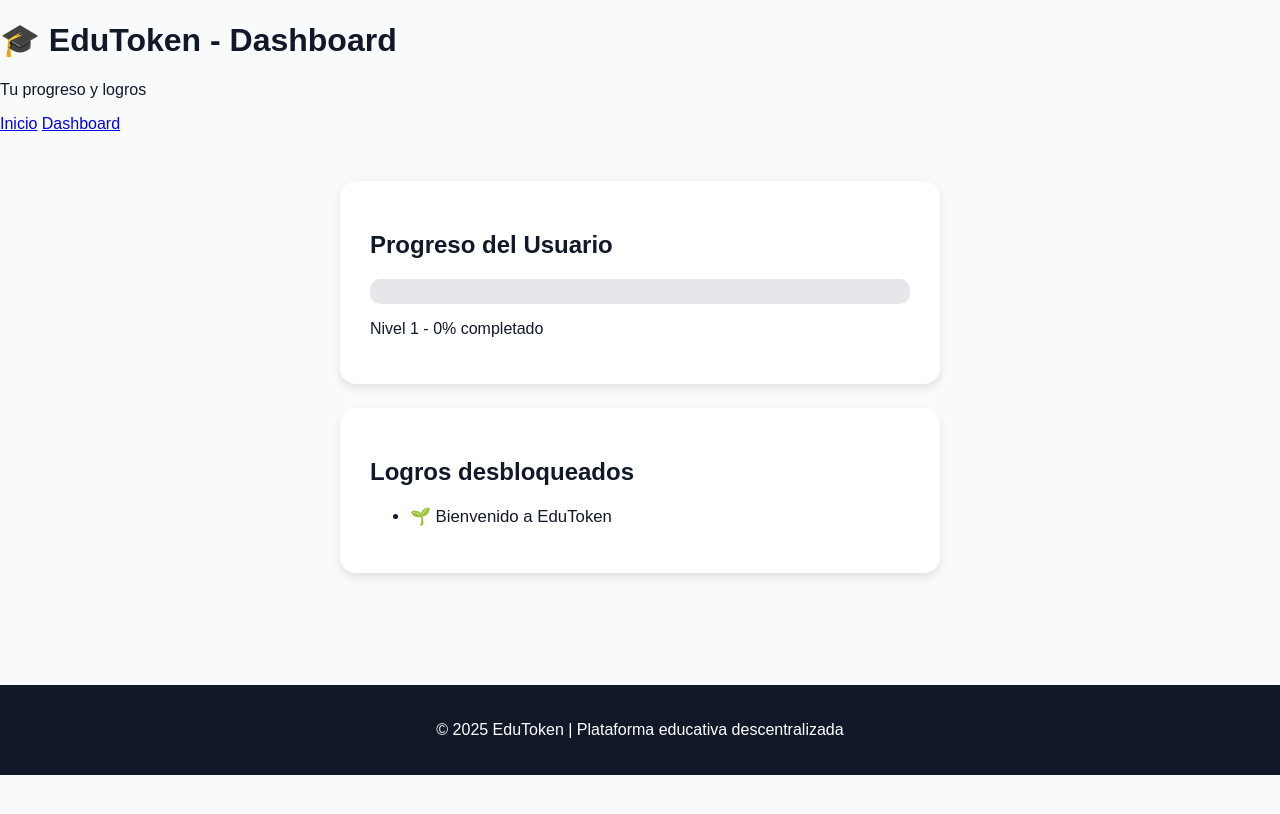
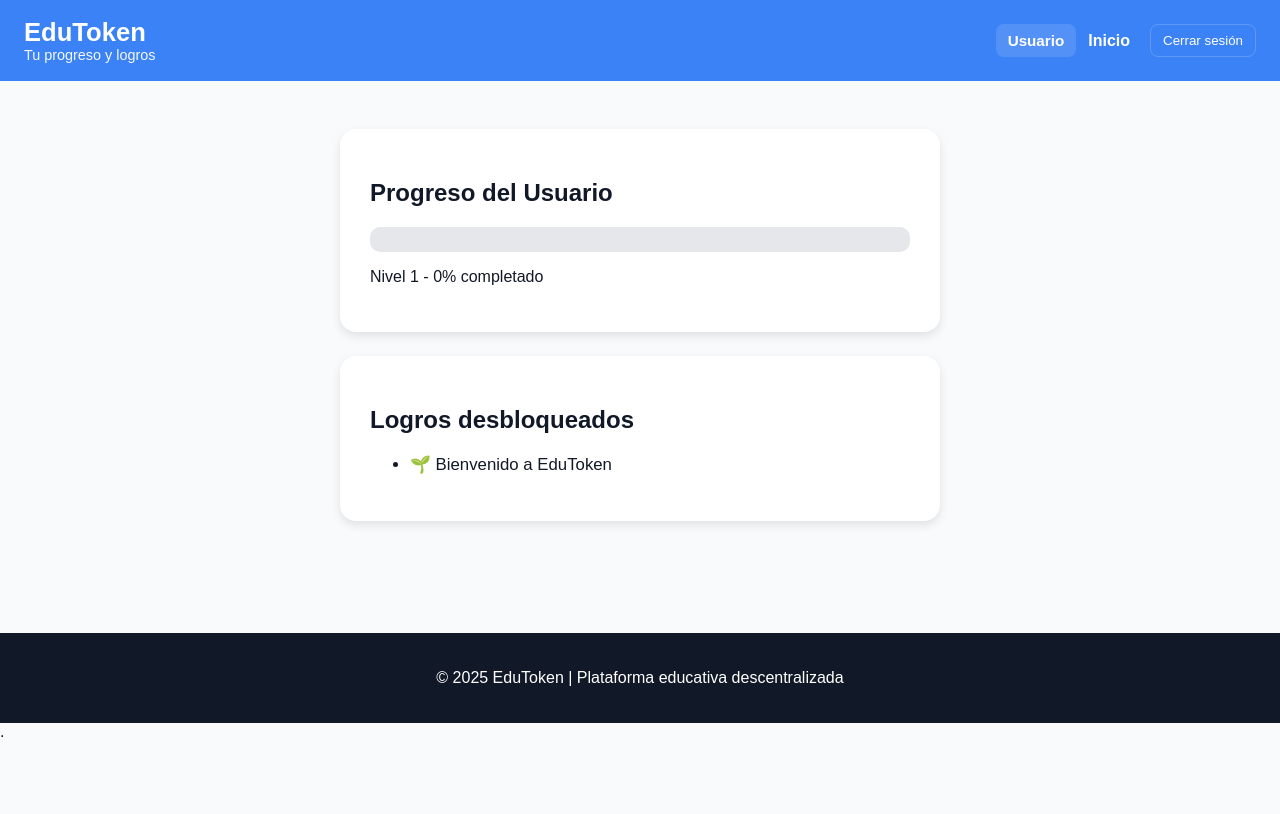
Before and after one commit to val1-boop/Proyecto-Hakatoon, a plain HTML site: page dashboard.html in a window 1280 px wide. Drawn offline with Linux system fonts and the light colour scheme; sample sign-in values are in the browser's storage.

Commit message:
Se arreglo boton de Cerrar sesion y ahora se muestra el nombre del estudiante logeado

```diff
--- a/dashboard.html
+++ b/dashboard.html
@@ -8,14 +8,19 @@
 </head>
 <body>
 
-  <header>
-    <h1>🎓 EduToken - Dashboard</h1>
-    <p>Tu progreso y logros</p>
-    <nav>
-      <a href="index.html">Inicio</a>
-      <a href="dashboard.html" class="active">Dashboard</a>
-    </nav>
-  </header>
+  <header class="main-header">
+    <div class="header-left">
+        <h1>EduToken</h1>
+        <p class="tagline">Tu progreso y logros</p>
+    </div>
+    <div class="header-right">
+        <div id="user-display" class="user-display">Cargando...</div>
+        <nav class="header-nav">
+            <a href="index.html">Inicio</a>
+        </nav>
+<button type="button" class="btn-logout" id="logout-btn">Cerrar sesión</button>
+    </div>
+</header>
 
   <main>
     <section id="progress-section">
@@ -39,6 +44,36 @@
   </footer>
 
   <script src="js/aiAssistant.js"></script>
-  <script src="js/app.js"></script>
+  <script src="js/app.js"></script>.
+  <script>
+    // Mostrar nombre del usuario logeado
+    document.addEventListener("DOMContentLoaded", function() {
+        const userDisplay = document.getElementById("user-display");
+        const loggedUser = localStorage.getItem("loggedIn");
+
+        if (loggedUser) {
+            try {
+                const userObj = JSON.parse(loggedUser);
+                userDisplay.textContent = userObj.displayName || userObj.id || "Usuario";
+            } catch (e) {
+                userDisplay.textContent = loggedUser;
+            }
+        } else {
+            userDisplay.textContent = "Invitado";
+        }
+    });
+</script>
+<script>
+    document.getElementById('logout-btn').addEventListener('click', function() {
+        // Guardar progreso
+        if (typeof saveData === 'function') saveData();
+
+        // Eliminar sesión
+        localStorage.removeItem('loggedIn');
+
+        // Redirigir
+        window.location.href = 'login.html';
+    });
+</script>
 </body>
 </html>
--- a/js/app.js
+++ b/js/app.js
@@ -155,20 +155,24 @@ function getLoggedUser() {
 })();
 
 
-/* ------------------ HEADER: mostrar usuario y cerrar sesión ------------------ */
-/* ------------------ CERRAR SESIÓN (opcional) - FIX ------------------ */
+/* ------------------ CERRAR SESIÓN (CORREGIDO) ------------------ */
 window.logout = function() {
-  try {
-    // Aseguramos guardar progreso/datos antes de cerrar (si existe la función)
-    if (typeof saveData === "function") saveData();
-  } catch (e) { /* no crítico */ }
+  // Guardar progreso antes de cerrar sesión
+  if (typeof saveData === "function") saveData();
 
-  // Eliminamos la sesión y redirigimos
+  // Eliminar solo la sesión, mantener el progreso
   localStorage.removeItem("loggedIn");
-  // Si usas otros flags para sesión (por ejemplo: "sessionActive"), elimínalos aquí también.
-  // localStorage.removeItem("sessionActive");
+
+  // Redirigir al login
   window.location.href = "login.html";
 };
+
+// Ejecutar cuando el DOM esté listo
+if (document.readyState === 'loading') {
+    document.addEventListener('DOMContentLoaded', setupLogout);
+} else {
+    setupLogout();
+}
 
 
 /* ------------------ STORAGE: progreso por curso por usuario ------------------ */
```
Also changed, not shown: index.html (+32 -3 lines).
